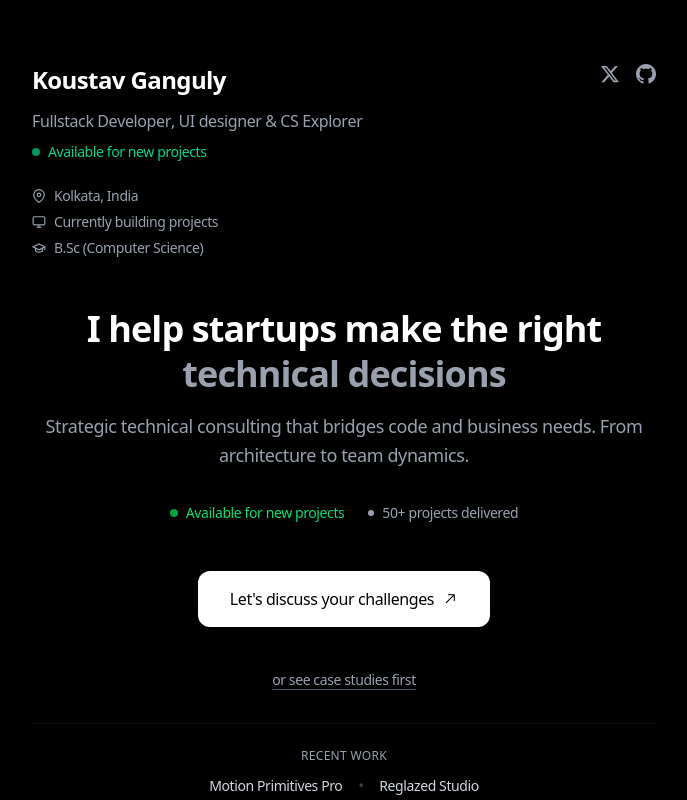
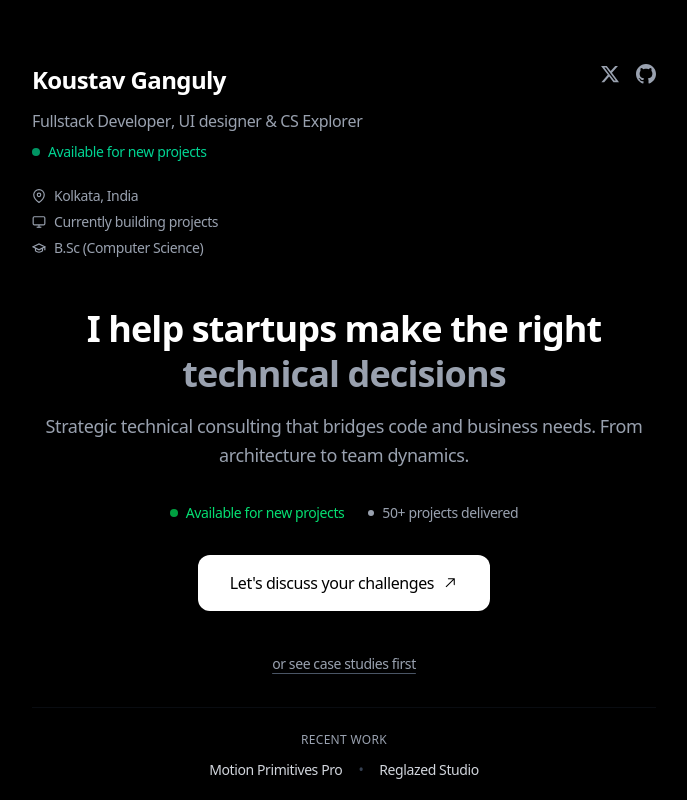
Before and after one commit to KOUSTAV2409/myportfolio, a Next.js app: page / in a window 1280 px wide. Shown: the top 800 px of the page, without its empty margins (296-983 px from the left). Built offline with nearby package versions, Linux system fonts and the light colour scheme; no server answers.

Commit message:
Adjust padding and margin for primary CTA button in HomePage component

```diff
--- a/app/page.tsx
+++ b/app/page.tsx
@@ -170,7 +170,7 @@
           </div>
 
           {/* Primary CTA */}
-          <div className="pt-4">
+          <div className="pt-1 -mt-1">
             <a
               className="inline-flex items-center gap-2 px-8 py-4 bg-black text-white dark:bg-white dark:text-black rounded-xl hover:bg-gray-800 dark:hover:bg-gray-200 transition-all duration-300 font-medium text-base shadow-lg hover:shadow-xl transform hover:-translate-y-1 hover:scale-105"
               href="https://cal.com/iamk-xyz/30min"
```
